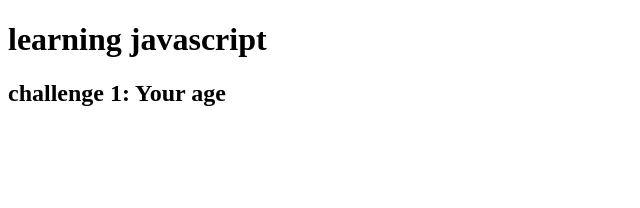
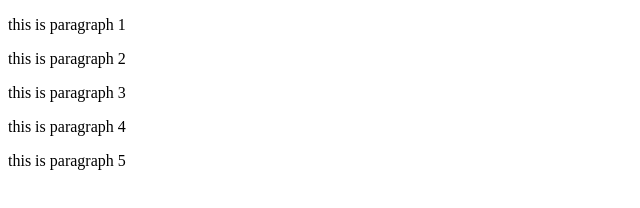
Before and after one commit to Lathas0123/web-page-begin, a plain HTML site: page index.html in a window 1280 px wide. Shown: the whole page, without its empty margins (0-640 px from the left). Drawn offline with Linux system fonts and the light colour scheme.

Commit message:
javascript codes

```diff
--- a/index.html
+++ b/index.html
@@ -8,7 +8,10 @@
 </head>
 <body>
 
-    <h1>learning javascript</h1>
-    <h2> challenge 1: Your age</h2>
+    <p>this is paragraph 1</p>
+    <p>this is paragraph 2</p>
+    <p>this is paragraph 3</p>
+    <p>this is paragraph 4</p>
+    <p>this is paragraph 5</p>
 </body>
 </html>
--- a/intr.js
+++ b/intr.js
@@ -254,3 +254,5 @@ let stu=
     }
 };
 console.log(stu.stuInfo());
+
+document.getElementById('p1').innerHTML;
```
